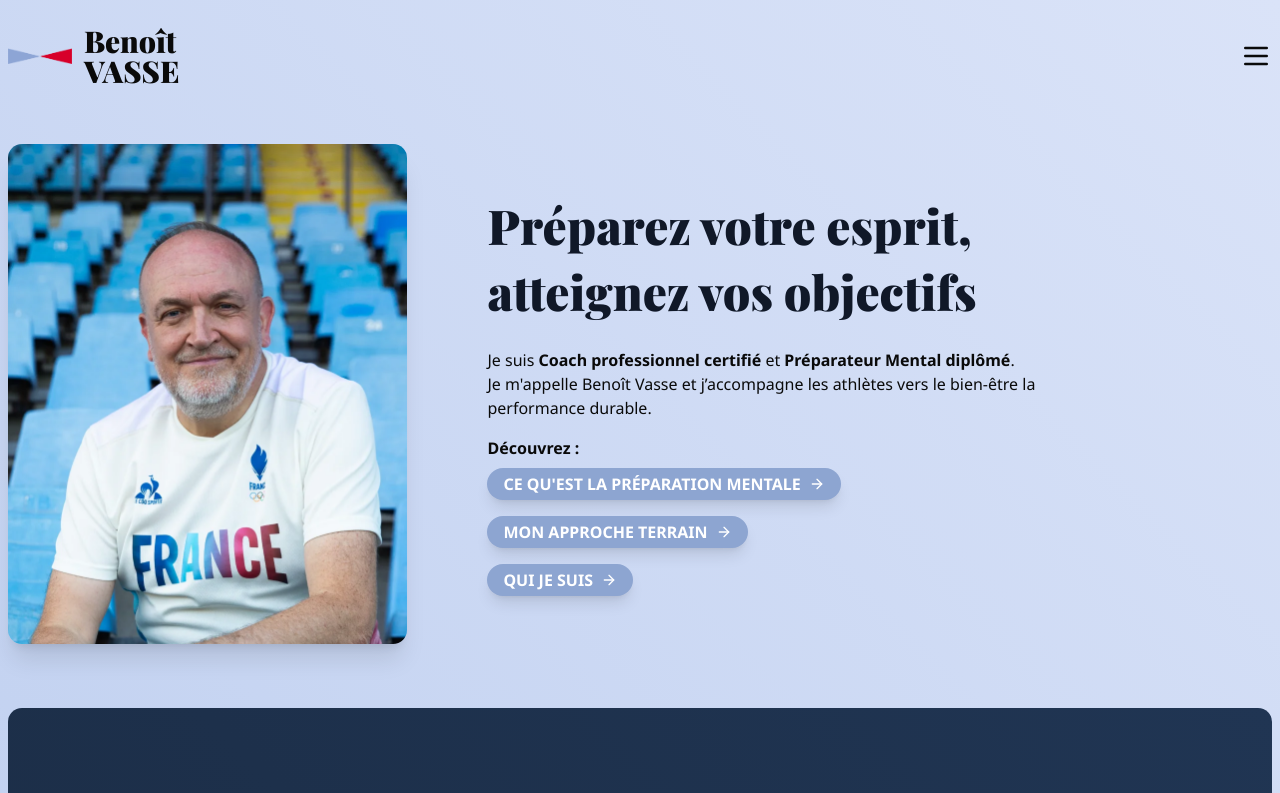
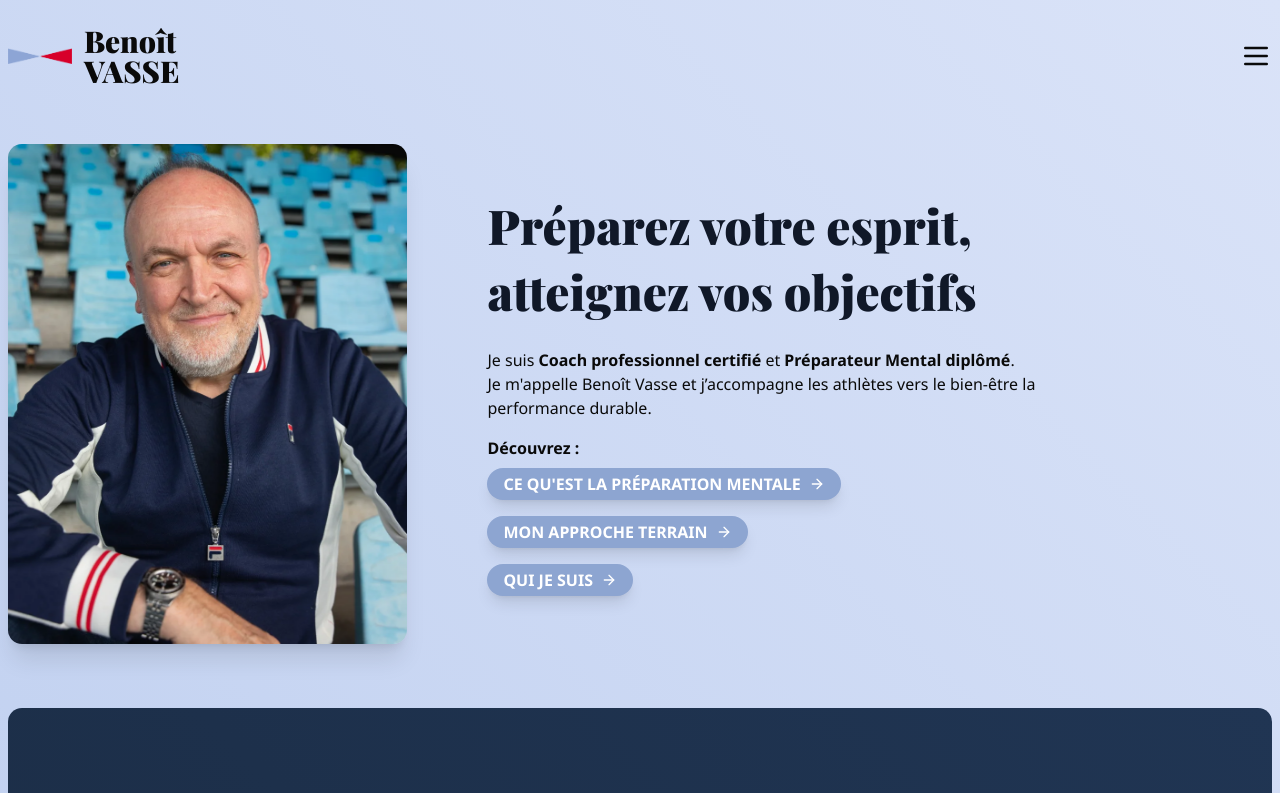
Before and after one commit to itwhy/vasse, a Next.js app: page / in a window 1280 px wide. Shown: the top 793 px of the page. Built offline with nearby package versions, Linux system fonts and the light colour scheme.

Commit message:
retours accueil +1

```diff
--- a/src/components/Hero.tsx
+++ b/src/components/Hero.tsx
@@ -14,7 +14,7 @@ export default function Hero() {
       {/* Image côté gauche */}
       <div className="relative w-full md:w-1/3 h-80 md:h-[500px] rounded-xl shadow-xl overflow-hidden">
         <Image
-          src="/images/benoit3.webp"
+          src="/images/benoit-vasse-preparateur-mental-3.webp"
           alt="Benoît Vasse"
           fill
           sizes="(max-width: 768px) 100vw, 33vw"
```
Also changed, not shown: public/images/benoit-vasse-preparateur-mental-3.webp (added).
